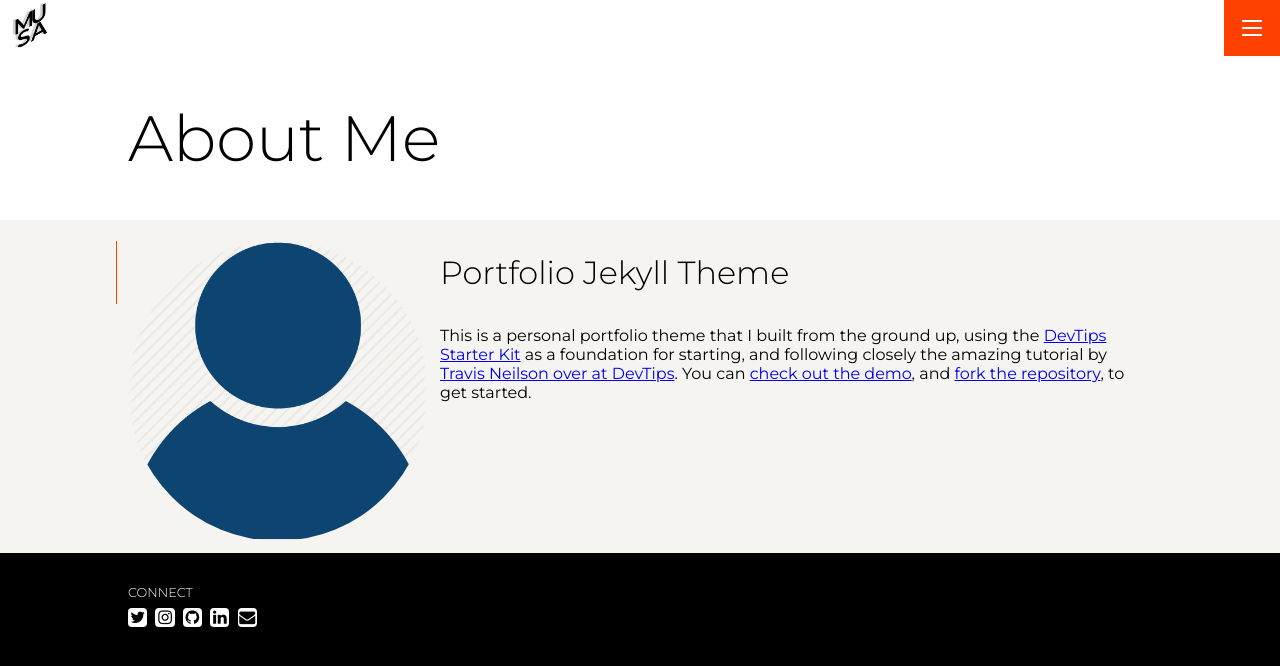
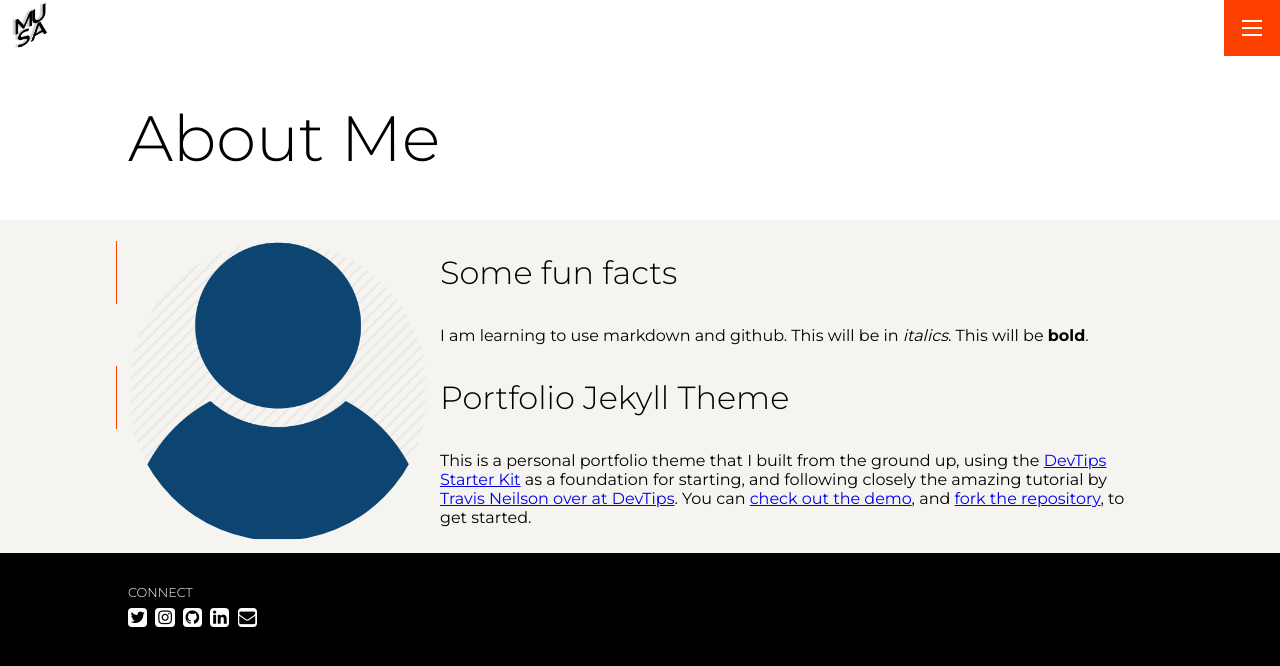
Before and after one commit to amarqusee/musa, a Jekyll site: the page built from pages/about.md, in a window 1280 px wide. Shown: the top 666 px of the page. Built offline with Jekyll 4.4.1, drawn with Linux system fonts in a browser that asks for light colours.

Commit message:
Update about.md
I tested out markdown while adding a sentence

```diff
--- a/pages/about.md
+++ b/pages/about.md
@@ -4,6 +4,8 @@ title: About Me
 headshot: /assets/img/headshot.webp
 permalink: /about
 ---
+# Some fun facts
+I am learning to use markdown and github. This will be in _italics_. This will be **bold**.
 
 # Portfolio Jekyll Theme
 
```
